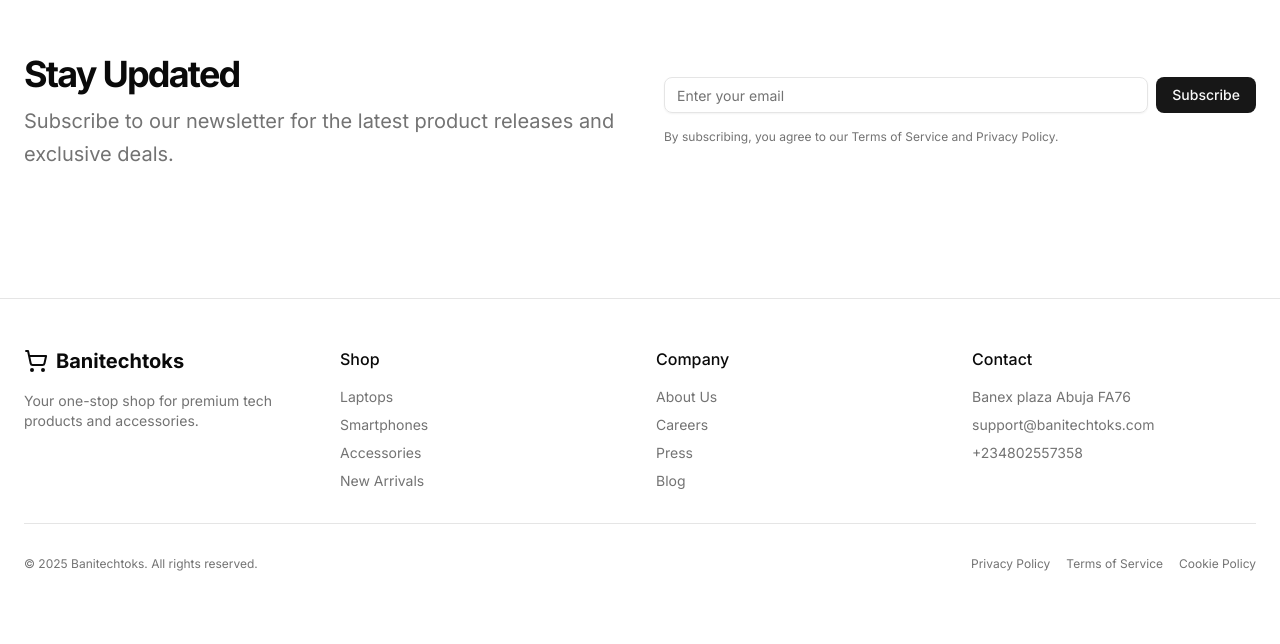
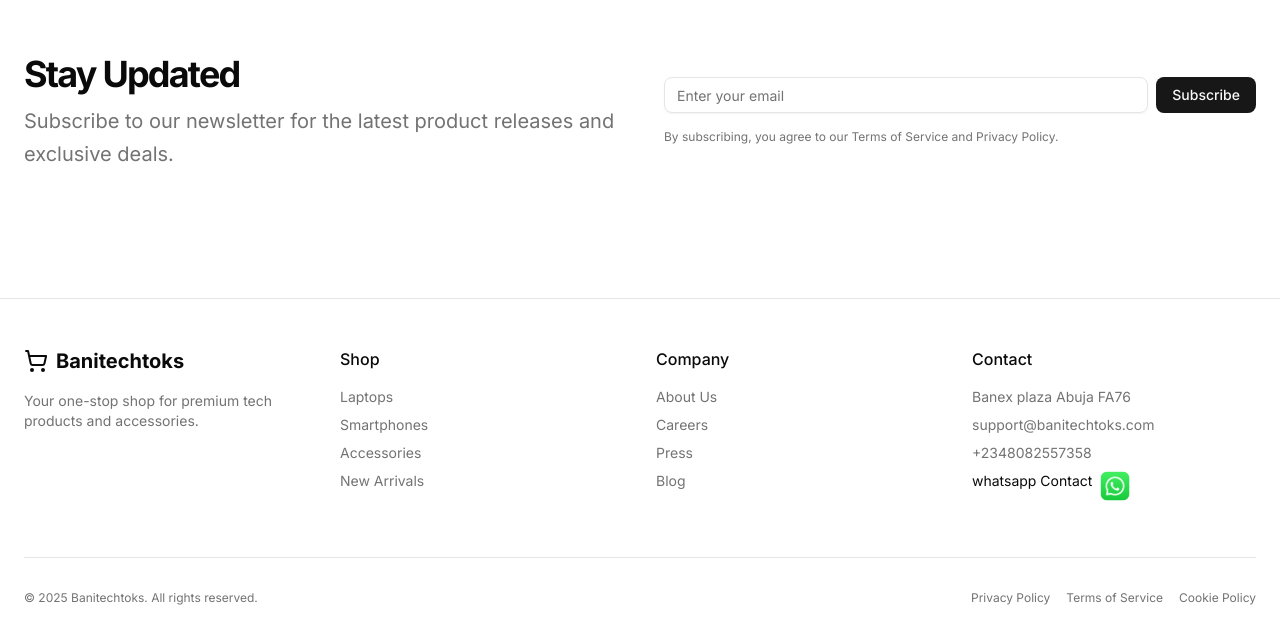
Before and after one commit to adamabu578/Aeroverse-software-service, a Next.js app: page / in a window 1280 px wide. Shown: the part 5644-6288 px from the top of the page. Before the commit the page ends 6264 px from the top, so only its background shows below. Built offline with nearby package versions, Linux system fonts and the light colour scheme.

Commit message:
whatsapp link  added

```diff
--- a/app/page.tsx
+++ b/app/page.tsx
@@ -9,6 +9,7 @@
 import logo from "@/public/assets/banitech.png" // Adjust the path to your logo image
 import ArticleSection from "@/components/article-management"
 import { VideoSection } from "@/components/VideoSection"
+import WhatsAppLink from "@/components/whatsapp-link"
 
 
 export default function Home() {
@@ -349,7 +350,8 @@
               <ul className="space-y-2 text-sm">
                 <li className="text-muted-foreground">Banex plaza Abuja FA76</li>
                 <li className="text-muted-foreground">support@banitechtoks.com</li>
-                <li className="text-muted-foreground">+234802557358</li>
+                <li className="text-muted-foreground">+2348082557358</li>
+                <WhatsAppLink />
               </ul>
             </div>
           </div>
--- /dev/null
+++ b/components/whatsapp-link.tsx
@@ -0,0 +1,39 @@
+// import { Phone } from "lucide-react"
+// import Link from "next/link"
+
+// export default function WhatsAppLink() {
+//   const phoneNumber = "+2348082557358"
+//   const whatsappLink = `https://wa.me/${phoneNumber.replace(/[+\s]/g, "")}`
+
+//   return (
+//     <Link
+//       href={whatsappLink}
+//       target="_blank"
+//       rel="noopener noreferrer"
+//       className="flex items-center gap-2 text-muted-foreground hover:text-foreground transition-colors"
+//     >
+//       <Phone className="h-4 w-4" />
+//       <span>{phoneNumber}</span>
+//     </Link>
+//   )
+// }
+
+import Image from "next/image"
+import Link from "next/link"
+
+export default function WhatsAppImageLink() {
+  const phoneNumber = "+2348082557358"
+  const whatsappLink = `https://wa.me/${phoneNumber.replace(/[+\s]/g, "")}`
+
+  return (
+    <Link
+      href={whatsappLink}
+      target="_blank"
+      rel="noopener noreferrer"
+      className="inline-block hover:opacity-80 transition-opacity"
+      aria-label="Contact us on WhatsApp"
+    >
+      <span className="flex gap-2 ">whatsapp Contact <Image src="/assets/whatsapp.png" alt="WhatsApp" width={30} height={25} className="rounded-md mb-6" /></span>
+    </Link>
+  )
+}
```
Also changed, not shown: public/assets/whatsapp.png (added).
